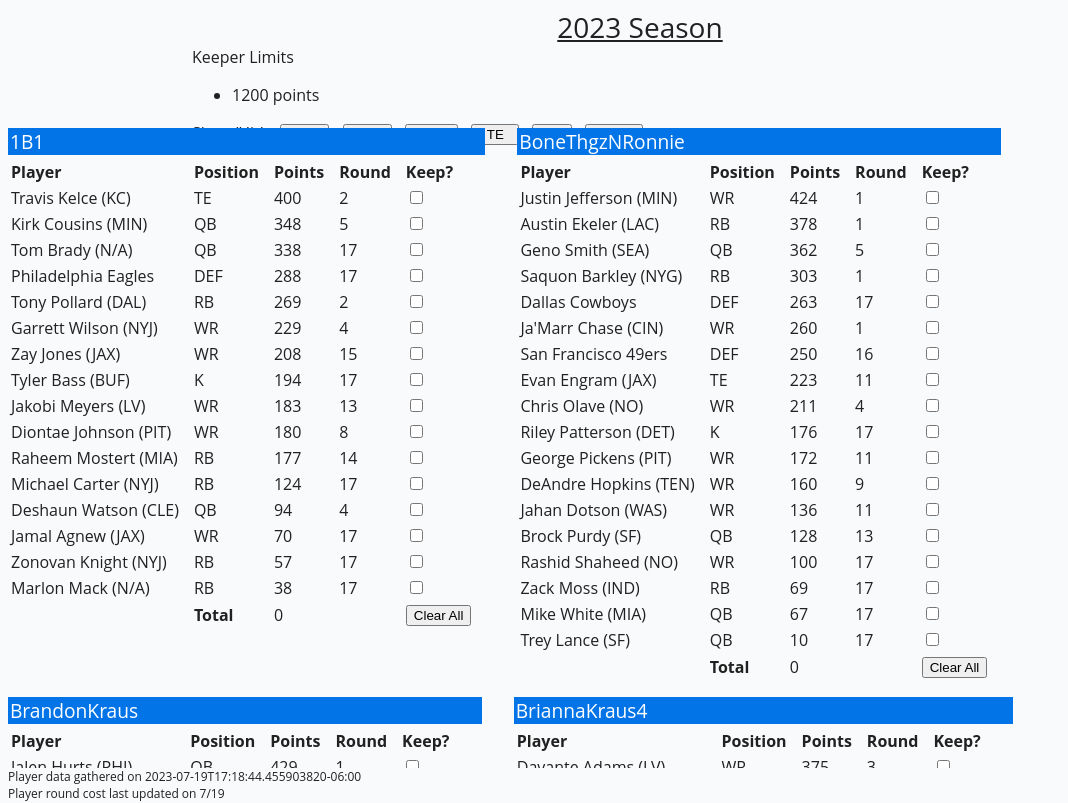
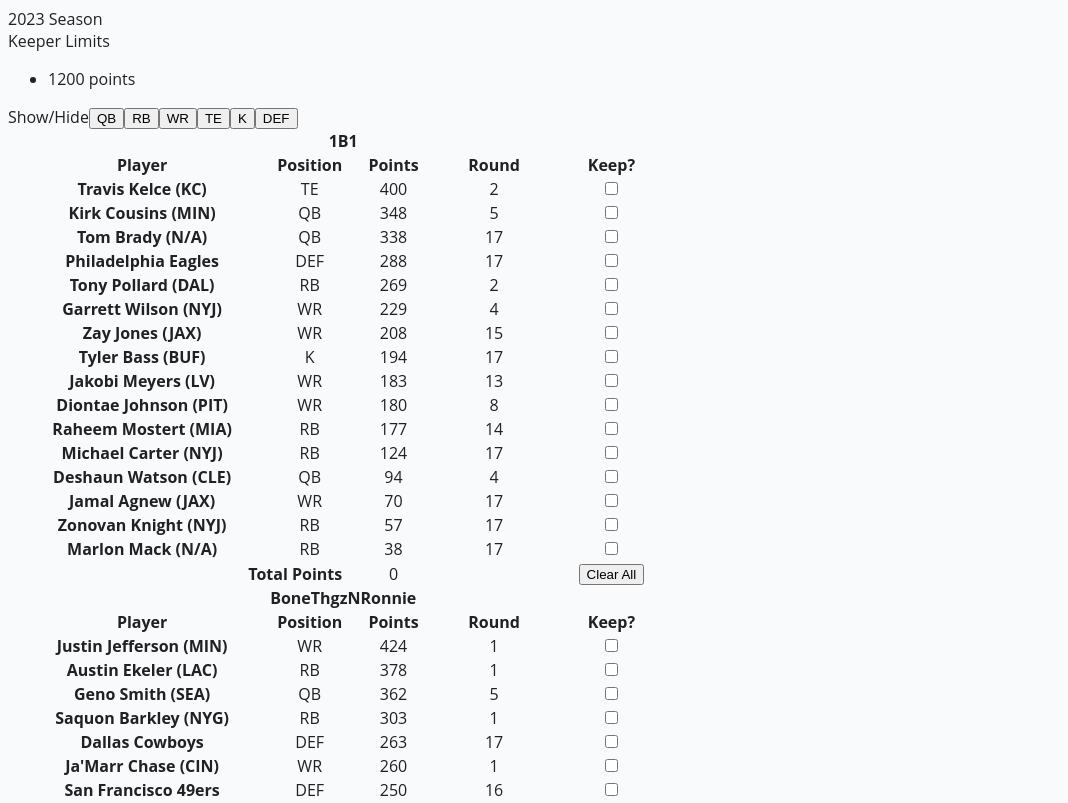
Before and after one commit to michaeljohnalbers/sleeper-helper, a React app in the folder website/: page / in a window 1280 px wide. Shown: the top 803 px of the page, without its empty margins (0-1068 px from the left). Built offline with nearby package versions, Linux system fonts and the light colour scheme.

Commit message:
Reset styling, better table styling

```diff
--- a/website/src/components/App.tsx
+++ b/website/src/components/App.tsx
@@ -34,15 +34,17 @@
 
     return(
         <>
-            <TopBox year={year} cap={season.cap} visibilityMap={visibleState} callback={visibleCallback} />
-            <div className="scrollBox">
-                <div className="teamsGroup">
-                {teamList}
+            <div className="app">
+                <TopBox year={year} cap={season.cap} visibilityMap={visibleState} callback={visibleCallback} />
+                <div>
+                    <div>
+                        {teamList}
+                    </div>
                 </div>
+                <TextDiv text={"Player data gathered on " + season.metadata.player_data_pull_date} className="footnote" />
+                <TextDiv text={"Player round cost last updated on " + season.metadata.player_rankings_gen_date} className="footnote" />
+                <TextDiv text={season.metadata.notes} className="footnote" />
             </div>
-            <TextDiv text={"Player data gathered on " + season.metadata.player_data_pull_date} className="footnote" />
-            <TextDiv text={"Player round cost last updated on " + season.metadata.player_rankings_gen_date} className="footnote" />
-            <TextDiv text={season.metadata.notes} className="footnote" />
         </>
     )
 }
--- a/website/src/components/PlayerRow.tsx
+++ b/website/src/components/PlayerRow.tsx
@@ -12,9 +12,9 @@
     return(
         <>
             <tr>
-                <td>
+                <th scope="row">
                     <Text text={playerName} className="plain_text" />
-                </td>
+                </th>
                 <td>
                     <Text text={player.position} className="plain_text" />
                 </td>
--- a/website/src/components/Team.tsx
+++ b/website/src/components/Team.tsx
@@ -33,18 +33,18 @@
 
     return(
         <>
-            <div className="teamGroup">
-                <div>
-                    <TextDiv text={teamData.owner.user_name} className="owner" />
-                </div>
-                <table className="playersTable">
-                    <thead className="header_row">
+            <div>
+                <table>
+                    <thead>
                     <tr>
-                        <td><Text text="Player" className="header_row"/></td>
-                        <td>Position</td>
-                        <td>Points</td>
-                        <td>Round</td>
-                        <td>Keep?</td>
+                        <th colSpan={5}>{teamData.owner.user_name}</th>
+                    </tr>
+                    <tr>
+                        <th scope="col">Player</th>
+                        <th scope="col">Position</th>
+                        <th scope="col">Points</th>
+                        <th scope="col">Round</th>
+                        <th scope="col">Keep?</th>
                     </tr>
                     </thead>
                     <tbody>
@@ -52,8 +52,7 @@
                     </tbody>
                     <tfoot>
                     <tr>
-                        <td></td>
-                        <td><Text text="Total" className="summary" /></td>
+                        <th scope="row" colSpan={2}>Total Points</th>
                         <td><Text text={teamState.total_points.toString()} className={teamState.total_points_class} /></td>
                         <td></td>
                         <td><button onClick={clearAllCallback}>Clear All</button></td>
--- a/website/src/components/TopBox.tsx
+++ b/website/src/components/TopBox.tsx
@@ -16,13 +16,13 @@
 
     return(
         <>
-            <div className="topBox">
-                <TextDiv text={season} className="season" />
-                <Text text="Keeper Limits" className="keeper_limit_header" />
+            <div>
+                <TextDiv text={season} className="plain_text" />
+                <Text text="Keeper Limits" className="plain_text" />
                 <ul>
                     <li><Text text={capPoints} className="plain_text" /></li>
                 </ul>
-                <div className="invisible_on_mobile">
+                <div>
                     <Text text="Show/Hide" className="plain_text" />
                     {positionButtons}
                 </div>
--- a/website/src/index.tsx
+++ b/website/src/index.tsx
@@ -1,6 +1,6 @@
 import React, { StrictMode } from "react";
 import { createRoot } from "react-dom/client";
-import "./style.css";
+import "./style/style.css";
 
 import App from "./components/App";
 
--- a/website/src/style.css
+++ b/website/src/style/style.css
@@ -1,17 +1,50 @@
+/**
+  sleeper dark: #181c28
+ */
+
+@import "table.css";
+
 body {
   background-color: rgb(248, 250, 251);
   color: rgb(33, 33, 33);
   font-family: "Open Sans",Arial,Helvetica,sans-serif;
 }
 
+.plain_text {}
+
+.error_text {
+  color: red;
+}
+
+.strike {
+  text-decoration: line-through;
+}
+
+.footnote {
+  font-size: 0.75em;
+}
+
+
+/***********************
+ Old Styling below
+***********************/
+
+/*
 td {
   padding-right: 0.75em;
 }
 
+.app {
+  display: flex;
+  flex-direction: column;
+  align-items: center;
+  justify-content: center;
+}
+
 .topBox {
-  height: 15vh; /* When using 20% (to fill all 100% of vh, with scroll box) this creates a main page scrollbar. */
+  height: 15vh; /* When using 20% (to fill all 100% of vh, with scroll box) this creates a main page scrollbar. /
   width: 70vw;
-  margin: 0 auto; /* Center horizontally */
+  margin: 0 auto; /* Center horizontally /
   border-bottom: 2px;
 }
 
@@ -34,7 +67,7 @@
 /*
 Puts all of the teams into a container that scrolls vertically.
 This is so that the header (namely, salary cap) info is always visible.
-*/
+/
 .scrollBox {
   height: 80vh;
   width: 100vw;
@@ -42,11 +75,11 @@
 }
 
 .teamsGroup {
-  /* TODO: get all teams the same size and aligned nicely*/
+  /* TODO: get all teams the same size and aligned nicely/
   display: flex;
   flex-wrap: wrap;
-  /* TODO: this makes things look good on a computer (wide monitor), but in mobile it cuts off the sides of each team */
-  /*justify-content: center;*/
+  /* TODO: this makes things look good on a computer (wide monitor), but in mobile it cuts off the sides of each team /
+  /*justify-content: center;/
 }
 
 .teamGroup {
@@ -89,7 +122,11 @@
   font-size: 0.75em;
 }
 
+*/
 @media only screen and (max-width: 600px) {
+  body {
+    font-size: 80%;
+  }
   .invisible_on_mobile {
     display: none;
   }
--- /dev/null
+++ b/website/src/style/table.css
@@ -0,0 +1,51 @@
+/*
+Styling for the players table
+ */
+table {
+    table-layout: fixed;
+    border-collapse: collapse;
+}
+
+tbody td, tfoot td {
+    text-align: center;
+}
+
+tfoot th {
+    text-align: right;
+}
+
+/* Player */
+thead th:nth-child(1) {
+    width: 40%;
+}
+
+/* Position */
+thead th:nth-child(2) {
+    width: 10%;
+}
+
+/* Points*/
+thead th:nth-child(3) {
+    width: 15%;
+}
+
+/* Round */
+thead th:nth-child(4) {
+    width: 15%;
+}
+
+/* Keep? */
+thead th:nth-child(5) {
+    width: 20%;
+}
+
+/*
+TODO: later when colors are sorted
+tbody tr:nth-child(odd) {
+  background-color: #ff33cc;
+}
+
+tbody tr:nth-child(even) {
+  background-color: #e495e4;
+}
+ */
```
Also changed, not shown: 1 other file (tests, documents, lock files or other folders).
